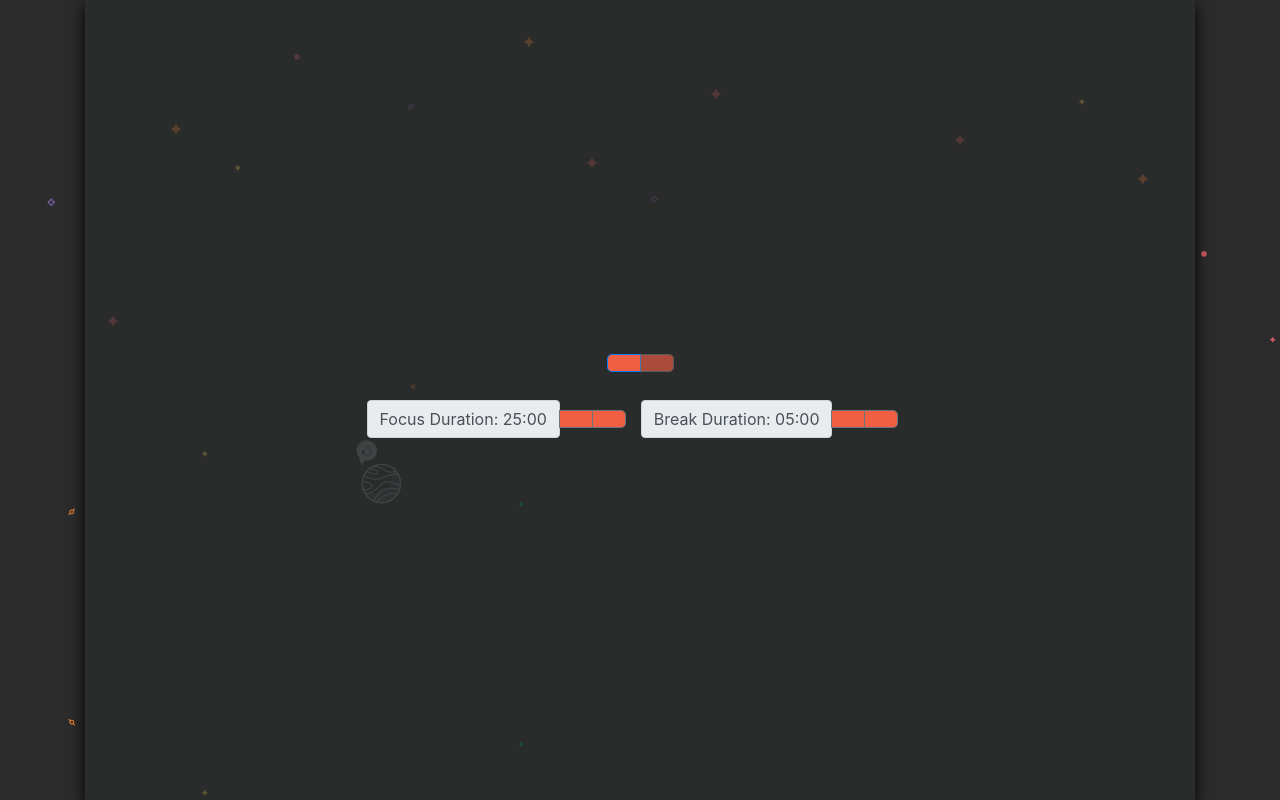
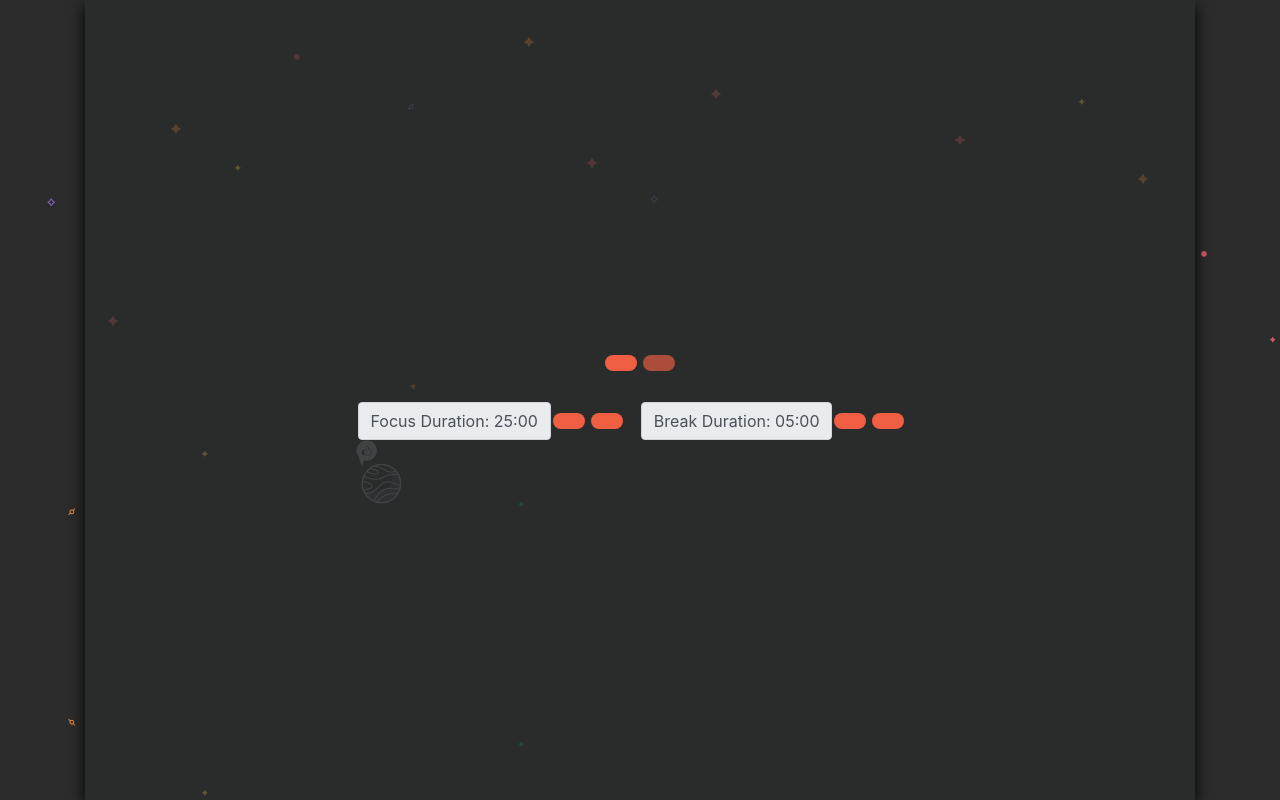
Before and after one commit to JackXN/Pomodoro-Timer, a React (Create React App) app: page / in a window 1280 px wide. Built offline with nearby package versions, Linux system fonts and the light colour scheme; a web font is replaced by a local one.

Commit message:
updated progressbar styling

```diff
--- a/src/pomodoro/Pomodoro.css
+++ b/src/pomodoro/Pomodoro.css
@@ -8,9 +8,11 @@ align-items:center;
 background-color:rgb(42,43,43, 0.75);
 ;
 box-shadow: 0px 5px 15px black;
-
 }
 
+.progress-bar {
+    background: #F15F42 !important;
+}
 
 
   .timers-container {
@@ -19,10 +21,11 @@ box-shadow: 0px 5px 15px black;
 
 
 button {
-
     background: #F15F42 !important;
-    border: 0;
-    outline: none;
+    border: 0 !important;
+    outline: none !important;
+    border-radius: 20px !important;
+    margin: 3px !important;
 }
 
 /* .button-container {
@@ -36,5 +39,4 @@ button {
     justify-content: center !important;
     align-items: center !important;
     margin-top: 20px;
-
 }
```
Also changed, not shown: screenshots/Screen Shot 2021-09-06 at 12.15.50 PM.png (added).
